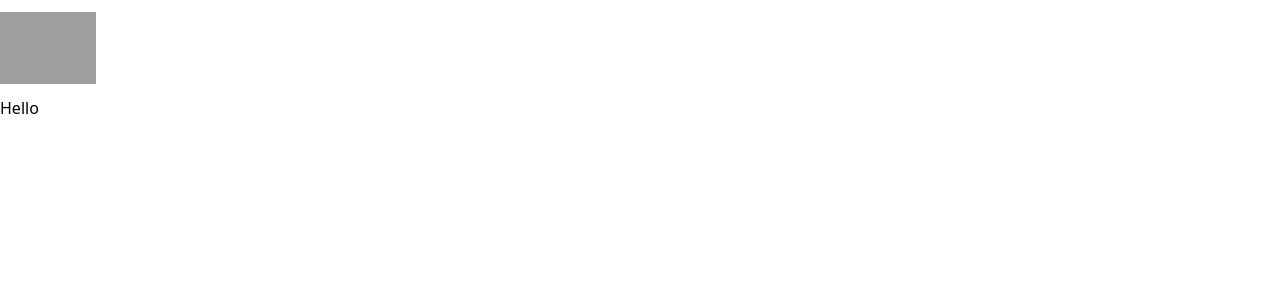
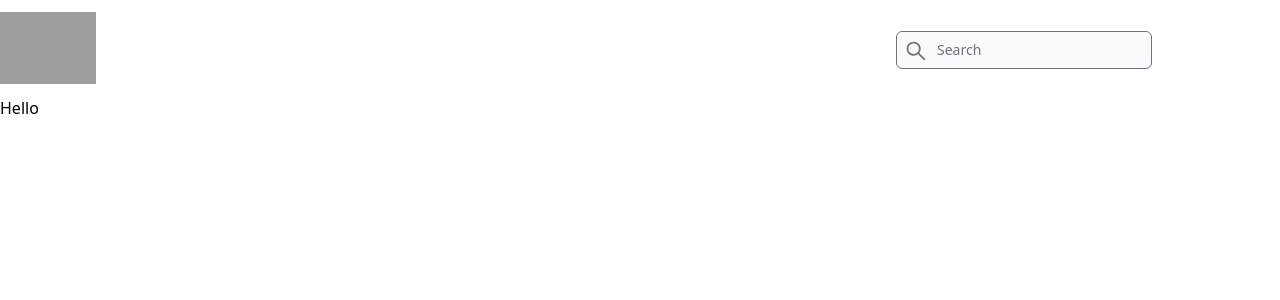
Before and after one commit to Alkthaes/insta-clone-Nextjs13, a Next.js app: page / in a window 1280 px wide. Shown: the top 300 px of the page. Built offline with nearby package versions, Linux system fonts and the light colour scheme; grey boxes are pictures that could not be loaded.

Commit message:
added search bar to the header

```diff
--- a/package.json
+++ b/package.json
@@ -9,11 +9,13 @@
     "lint": "next lint"
   },
   "dependencies": {
+    "@tailwindcss/forms": "^0.5.3",
     "eslint": "8.36.0",
     "eslint-config-next": "13.2.4",
     "next": "13.2.4",
     "react": "18.2.0",
-    "react-dom": "18.2.0"
+    "react-dom": "18.2.0",
+    "react-icons": "^4.8.0"
   },
   "devDependencies": {
     "autoprefixer": "^10.4.14",
--- a/src/components/Header.jsx
+++ b/src/components/Header.jsx
@@ -1,5 +1,6 @@
 import Image from 'next/image';
 import React from 'react';
+import { AiOutlineSearch } from 'react-icons/ai';
 
 export default function Header() {
   return (
@@ -20,6 +21,19 @@ export default function Header() {
           className='object-contain'
         />
       </div>
+
+      <div className='relative mt-1'>
+        <div className='absolute top-2 left-2'>
+          <AiOutlineSearch className='text-2xl text-gray-500' />
+        </div>
+        <input
+          type='text'
+          name='search'
+          id='search'
+          placeholder='Search'
+          className='bg-gray-50 pl-10 border-gray-500 text-sm focus:ring-black focus:border-black rounded-md'
+        />
+      </div>
     </header>
   );
 }
--- a/tailwind.config.js
+++ b/tailwind.config.js
@@ -4,5 +4,5 @@ module.exports = {
   theme: {
     extend: {},
   },
-  plugins: [],
+  plugins: [require('@tailwindcss/forms')],
 };
```
Also changed, not shown: 1 other file (tests, documents, lock files or other folders).
